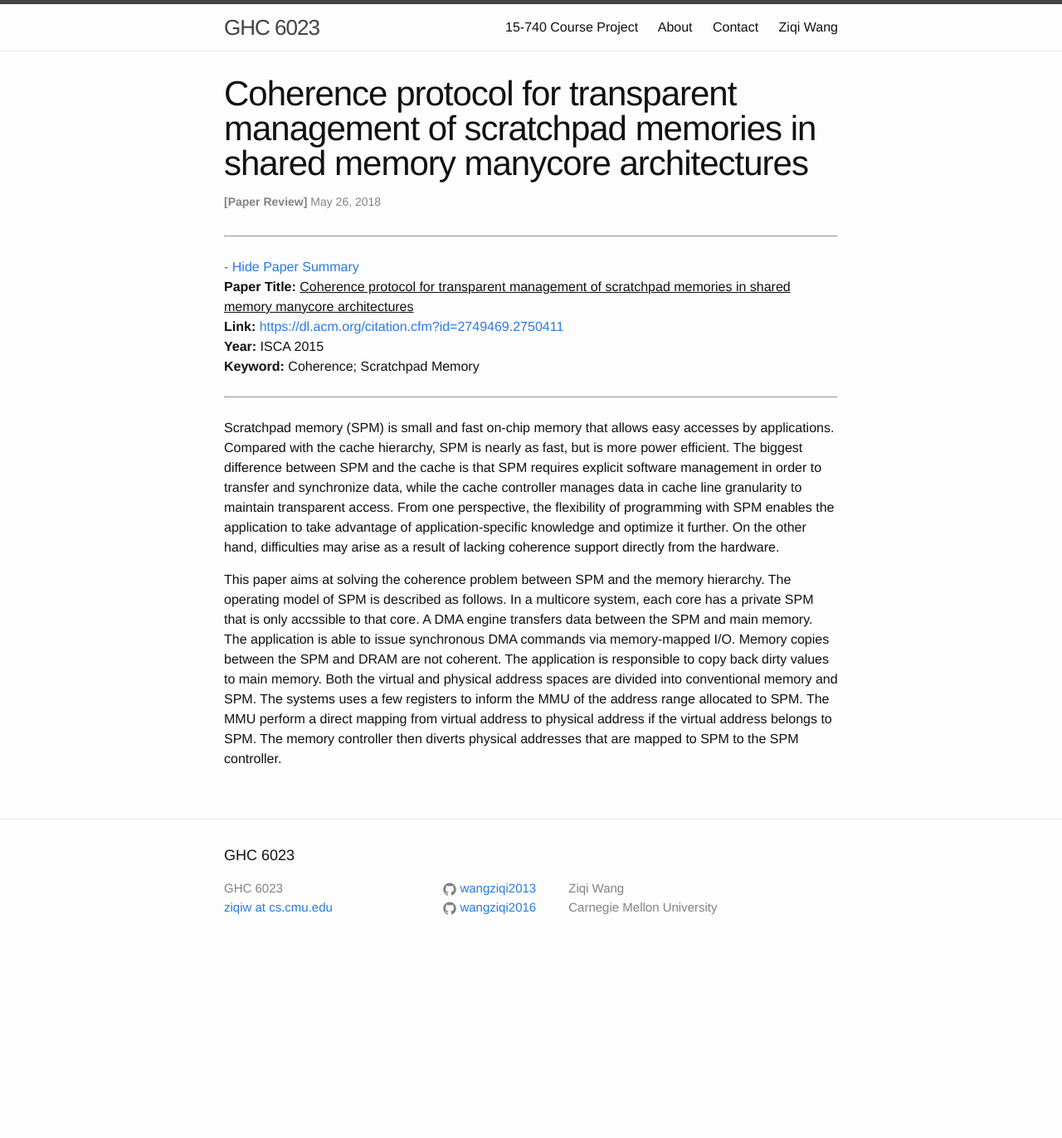
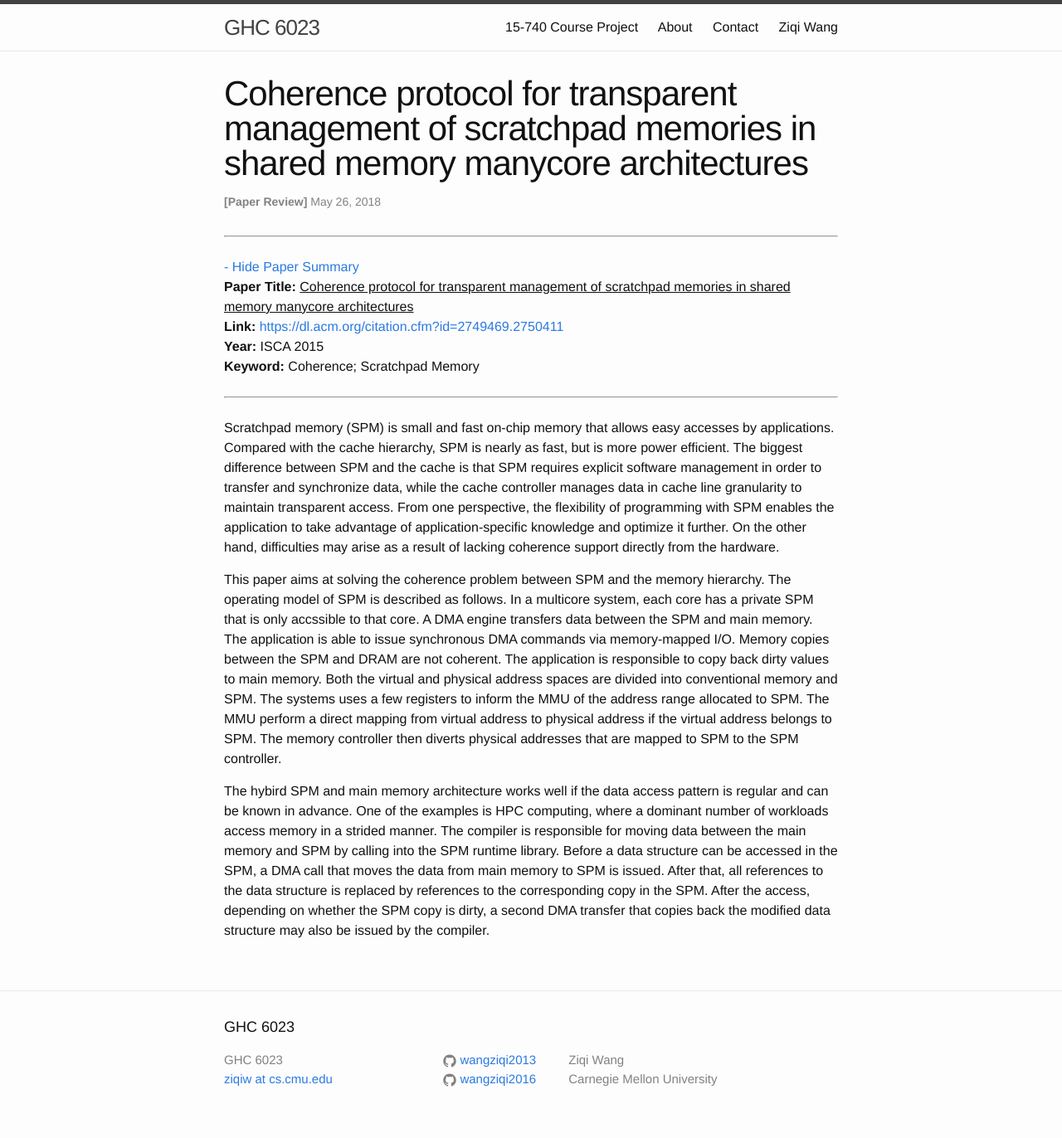
Before and after one commit to wangziqi2013/wangziqi2013.github.io, a Jekyll site: the page built from _posts/2018-05-25-Coherence-Protocol-for-Translarent-Management-of-Scratchpad-Memories-in-Shared-Memory-Manycore-Arch.markdown, in a window 1280 px wide. Shown: the whole page at 83% size. Built offline with Jekyll 4.4.1, drawn with Linux system fonts in a browser that asks for light colours; before the commit the page ends 1165 px from its top, so only the background shows below that.

Commit message:
Adding compiler support

```diff
--- a/_posts/2018-05-25-Coherence-Protocol-for-Translarent-Management-of-Scratchpad-Memories-in-Shared-Memory-Manycore-Arch.markdown
+++ b/_posts/2018-05-25-Coherence-Protocol-for-Translarent-Management-of-Scratchpad-Memories-in-Shared-Memory-Manycore-Arch.markdown
@@ -29,3 +29,11 @@ is responsible to copy back dirty values to main memory. Both the virtual and ph
 into conventional memory and SPM. The systems uses a few registers to inform the MMU of the address range allocated to
 SPM. The MMU perform a direct mapping from virtual address to physical address if the virtual address belongs to SPM.
 The memory controller then diverts physical addresses that are mapped to SPM to the SPM controller.
+
+The hybird SPM and main memory architecture works well if the data access pattern is regular and can be known
+in advance. One of the examples is HPC computing, where a dominant number of workloads access memory in a strided
+manner. The compiler is responsible for moving data between the main memory and SPM by calling into the SPM runtime
+library. Before a data structure can be accessed in the SPM, a DMA call that moves the data from main memory to
+SPM is issued. After that, all references to the data structure is replaced by references to the corresponding copy
+in the SPM. After the access, depending on whether the SPM copy is dirty, a second DMA transfer that copies back the
+modified data structure may also be issued by the compiler.
```
